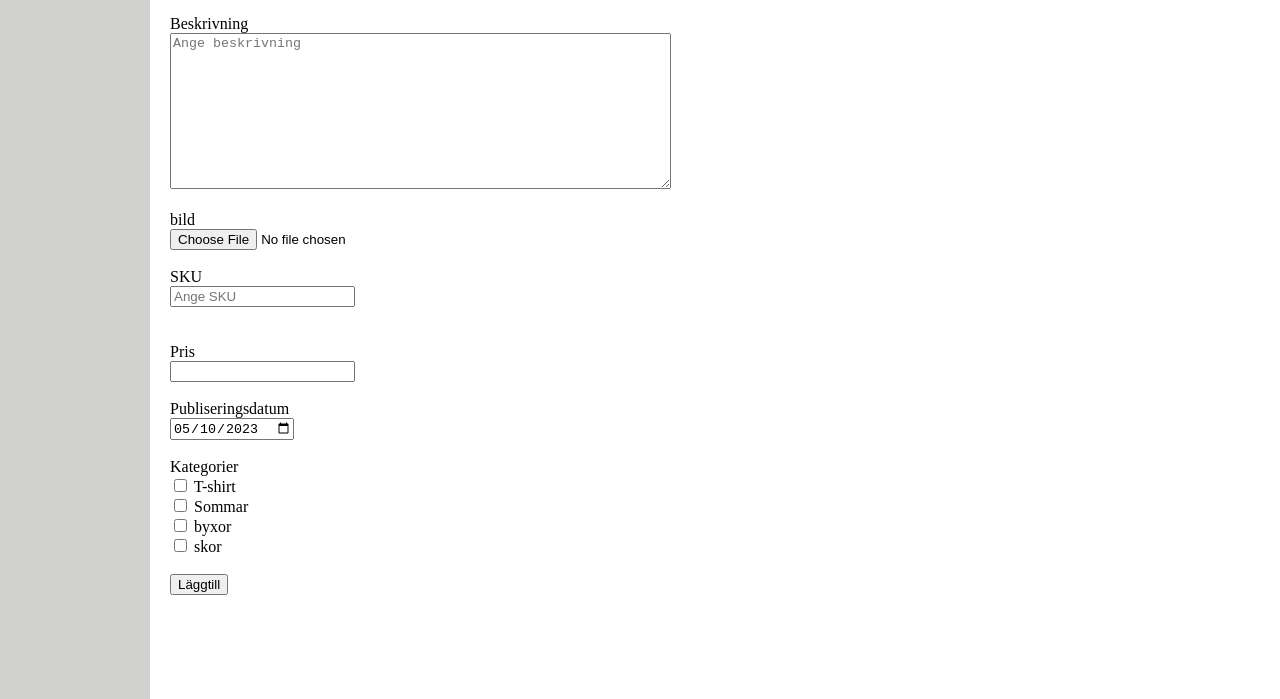
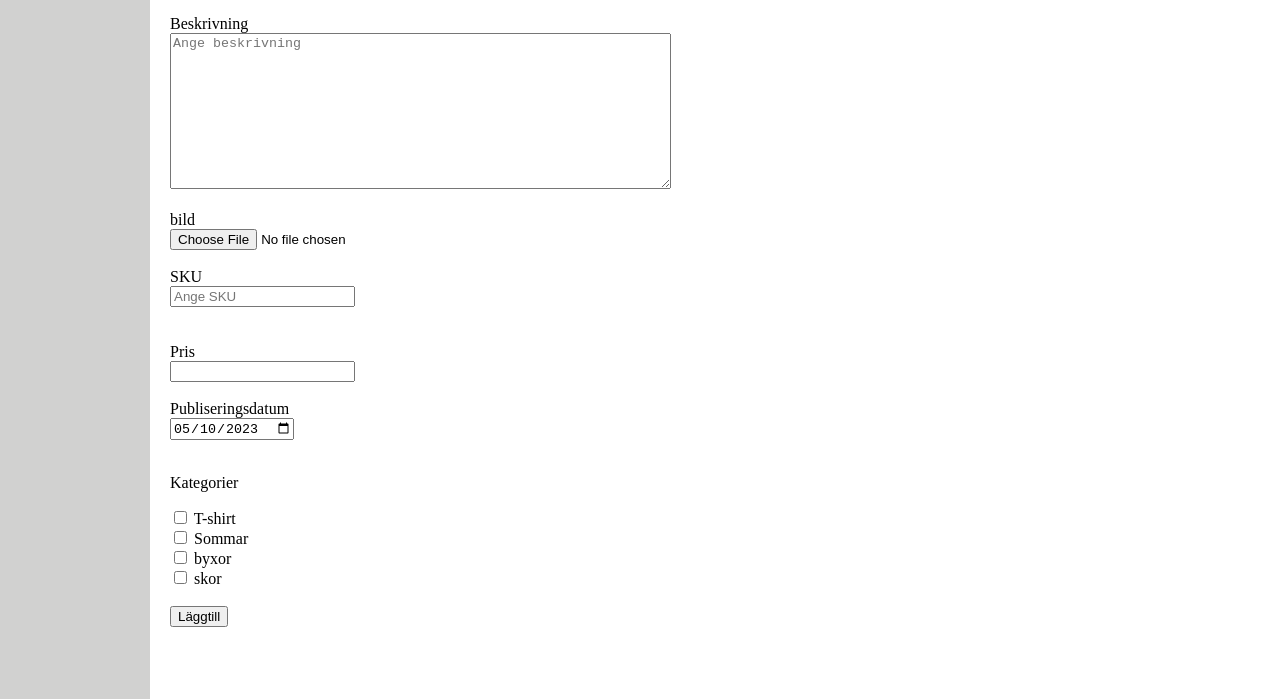
Before and after one commit to Kalle1995/my-new-project, a plain HTML site: page Nyproduckt.html in a window 1280 px wide. Shown: the part 191-890 px from the top of the page. Drawn offline with Linux system fonts and the light colour scheme.

Commit message:
fix Nyproduckt

```diff
--- a/Nyproduckt.html
+++ b/Nyproduckt.html
@@ -34,12 +34,12 @@
                     <br>
                 <div>
                     <label for="massage">Beskrivning</label> <br>
-                    <textarea name="Message" id="message" cols="60" rows="10" placeholder="Ange beskrivning"></textarea>
+                    <textarea id="message" name="message" cols="60" rows="10" placeholder="Ange beskrivning"></textarea>
                 </div>
                     <br>
                 <div>
                     <label for="PicInput">bild</label> <br>
-                    <input type="file" required accept="image/*">
+                    <input type="file" id="PicInput" required accept="image/*">
                 </div>
                     <br>
                 <div>
@@ -51,7 +51,7 @@
                     <br>
                 <div>
                     <label for="Pris">Pris</label> <br>
-                    <input type="number" id="Prise">
+                    <input type="number" id="Pris">
                 </div>
                     <br>
                 <div>
@@ -61,15 +61,15 @@
                     <br>
 
                 <div>
-                    <label for="Kategorier" id="Kategorier">Kategorier</label> <br>
-                    <input type="checkbox">
-                    <label for="T-shirt" id="T-Shirt">T-shirt</label><br>
-                    <input type="checkbox">
-                    <label for="Sommar" id="sommar">Sommar</label><br>
-                    <input type="checkbox">
-                    <label for="byxor" id="byxor">byxor</label><br>
-                    <input type="checkbox">
-                    <label for="skor" id="skor">skor</label>
+                    <p>Kategorier</p>
+                    <input type="checkbox" id="T-shirt" name="T-shirt">
+                    <label for="T-shirt">T-shirt</label><br>
+                    <input type="checkbox" id="Sommar" name="Sommar">
+                    <label for="Sommar">Sommar</label><br>
+                    <input type="checkbox" id="byxor" name="byxor">
+                    <label for="byxor">byxor</label><br>
+                    <input type="checkbox" id="skor" name="skor">
+                    <label for="skor">skor</label>
                 </div>
                     <br>
                 <div class="läggTill">
```
